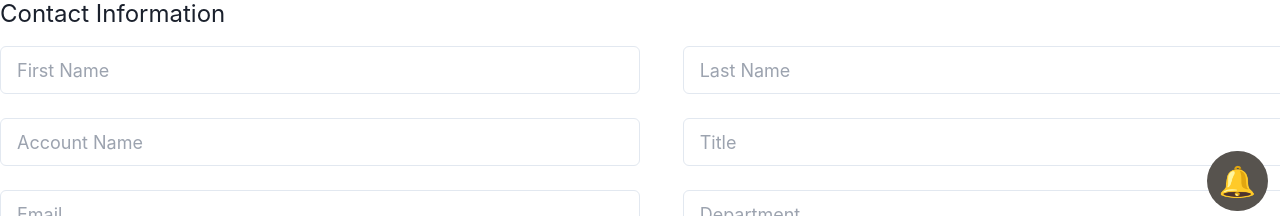
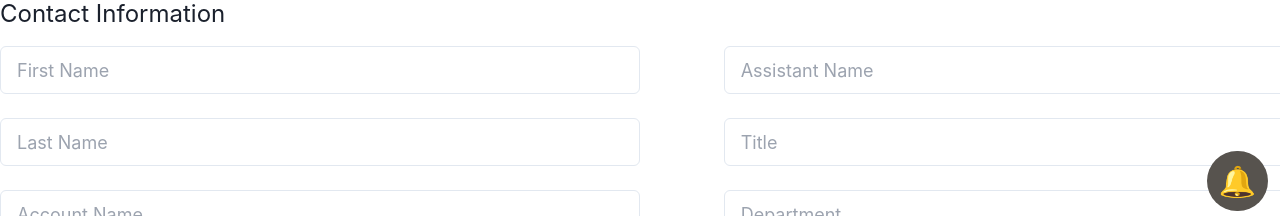
Before and after one commit to RoycejChan/ContracterCRM, a React (Vite) app in the folder frontend/: page /Contacts in a window 1280 px wide. Shown: the part 497-713 px from the top of the page. Built offline with nearby package versions, Linux system fonts and the light colour scheme.

Commit message:
alble to add data into sql db

```diff
--- a/frontend/src/components/createNew/newContact/createContact.tsx
+++ b/frontend/src/components/createNew/newContact/createContact.tsx
@@ -1,31 +1,73 @@
+import { useState } from 'react';
+import CreateNewNav from "../createNav/createNav";
+import "./newContact.css";
+import { Input } from '@chakra-ui/react';
+import { Stack } from "@chakra-ui/react";
+import pfp from "../../../assets/otherpfp.png";
+
+export default function CreateContact() {
+  const [contactInfo, setContactInfo] = useState({
+    firstName: '',
+    lastName: '',
+    accountName: '',
+    email: '',
+    workPhone: '',
+    mobilePhone: '',
+    assistantName: '',
+    title: '',
+    department: '',
+    fax: '',
+    dob: '',
+    asstPhone: ''
+  });
 
   const backendURL = 'http://localhost:3000';
 
-import CreateNewNav from "../createNav/createNav"
-import "./newContact.css"
-
-import { Input } from '@chakra-ui/react'
-import { Stack } from "@chakra-ui/react"
-
-import pfp from "../../../assets/otherpfp.png"
-
-export default function CreateContact() {
-
   async function check() {
     try {
-            const response = await fetch(`${backendURL}/Contacts`);
+      const response = await fetch(`${backendURL}/Contacts`, {
+        method: 'POST',
+        headers: {
+          'Content-Type': 'application/json',
+        },
+        body: JSON.stringify({ newContact: contactInfo }),
+      });
+
       if (!response.ok) {
         throw new Error(`HTTP error! Status: ${response.status}`);
       }
+      console.log("hello");
+      const data = await response.json();
+      console.log('Server response:', data);
     } catch (error) {
       console.error('Error fetching user data:', error);
     }
   }
 
+
+  const inputFields = [
+    { label: 'First Name', key: 'firstName', required: true },
+    { label: 'Last Name', key: 'lastName', required: true },
+    { label: 'Account Name', key: 'accountName', required: true },
+    { label: 'Email', key: 'email' },
+    { label: 'Work Phone', key: 'workPhone' },
+    { label: 'Mobile Phone', key: 'mobilePhone', required: true },
+    { label: 'Assistant Name', key: 'assistantName' },
+    { label: 'Title', key: 'title', required: true },
+    { label: 'Department', key: 'department', required: true },
+    { label: 'Fax', key: 'fax' },
+    { label: 'Date of Birth', key: 'dob', type: 'date' },
+    { label: 'Asst Phone', key: 'asstPhone' }
+  ];
+
+  const handleInputChange = (field:any, value:any) => {
+    setContactInfo(prevInfo => ({ ...prevInfo, [field]: value }));
+  };
+
+
   return (
     <>
-
-           <CreateNewNav page="Contact"/>
+      <CreateNewNav page="Contact" />
 
       <div className="new-container">
         <div className="new-PFP">
@@ -37,27 +79,40 @@ export default function CreateContact() {
         <div className="newContact">
           <h1 className="text-2xl mb-4">Contact Information</h1>
           <div className="newContactInfo flex justify-between">
+            <div className="input-container">
               <Stack spacing={6}>
-                    <Input placeholder='First Name' size='lg' width="40rem"/>
-                    <Input placeholder='Account Name' size='lg' width="40rem"/>
-                    <Input placeholder='Email' size='lg' width="40rem"/>
-                    <Input placeholder='Work Phone' size='lg' width="40rem"/>
-                    <Input placeholder='Mobile Phone' size='lg' width="40rem"/>
-                    <Input placeholder='Assistant Name' size='lg' width="40rem"/>
+                {inputFields.slice(0, 6).map((field) => (
+                  <Input
+                    key={field.key}
+                    placeholder={field.label}
+                    size='lg'
+                    width="40rem"
+                    required={field.required}
+                    type={field.type}
+                    onChange={(e) => handleInputChange(field.key, e.target.value)}
+                  />
+                ))}
               </Stack>
+            </div>
+            <div className="input-container">
               <Stack spacing={6}>
-                    <Input placeholder='Last Name' size='lg' width="40rem"/>
-                    <Input placeholder='Title' size='lg' width="40rem"/>
-                    <Input placeholder='Department' size='lg' width="40rem"/>
-                    <Input placeholder='Fax' size='lg' width="40rem"/>
-                    <Input placeholder='Date of Birth' size='lg' width="40rem" type="date"/>
-                    <Input placeholder='Asst Phone' size='lg' width="40rem"/>
-
+                {inputFields.slice(6).map((field) => (
+                  <Input
+                    key={field.key}
+                    placeholder={field.label}
+                    size='lg'
+                    width="40rem"
+                    required={field.required}
+                    type={field.type}
+                    onChange={(e) => handleInputChange(field.key, e.target.value)}
+                  />
+                ))}
               </Stack>
-                <button onClick={()=>check()}>check connection</button>
+            </div>
+            <button onClick={()=>{check()}}>Submit</button>
           </div>
         </div>
       </div>
     </>
-    )
+  );
 }
```
Also changed, not shown: 1 other file (tests, documents, lock files or other folders). Lines whose indentation alone changed are shown as unchanged.
